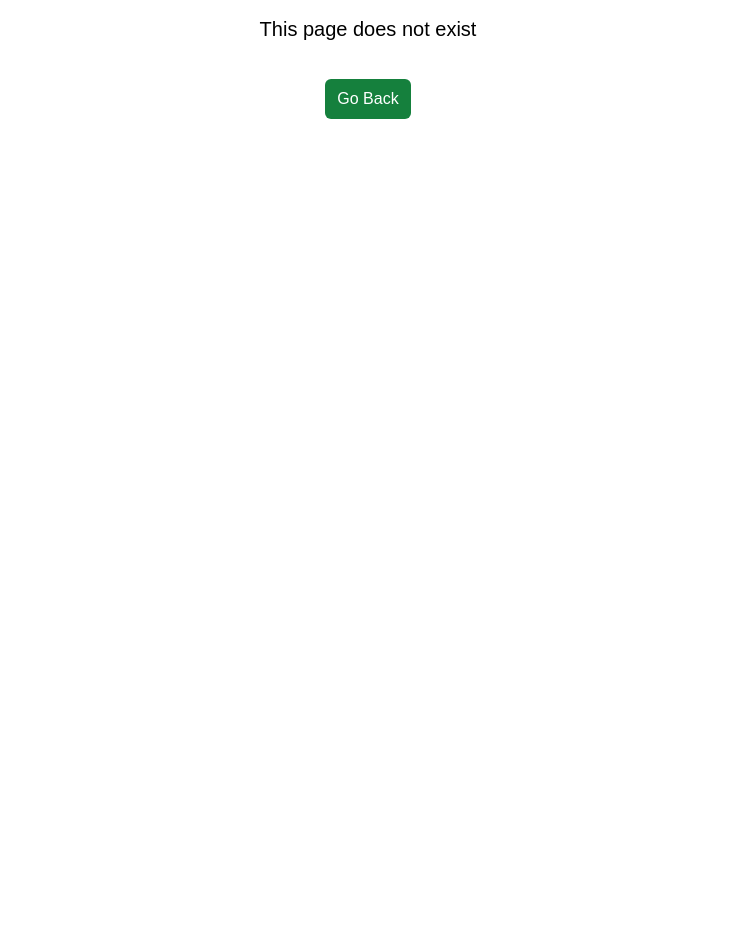
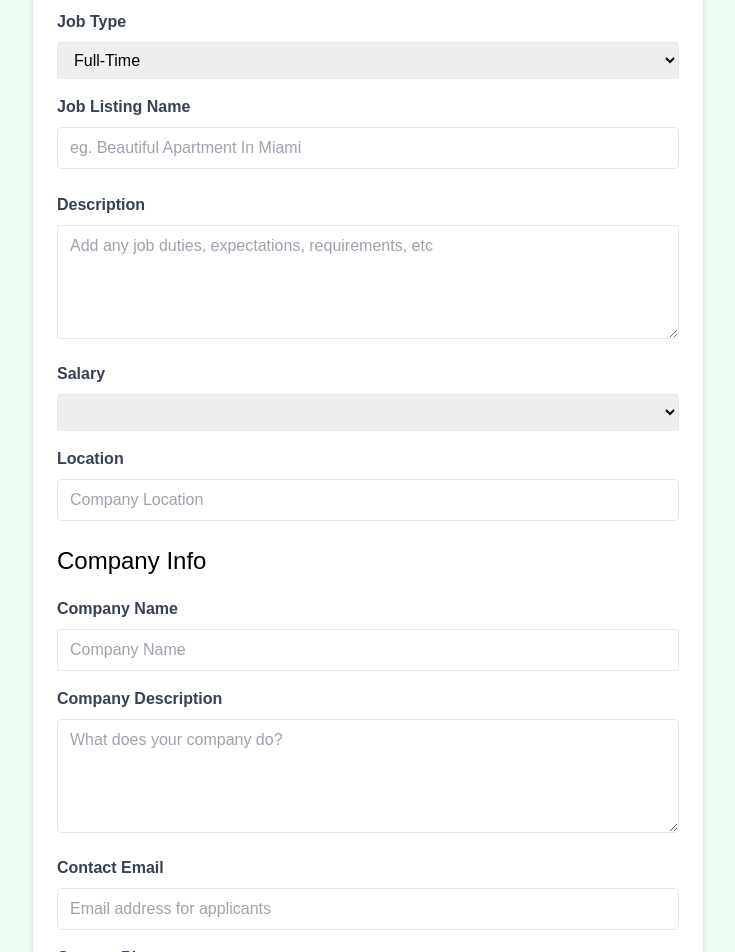
Before and after one commit to bizhan01/vue-jobs-app, a Vue app: page /jobs/edit/1 in a window 1280 px wide. Before the commit this address had no page. Shown: the part 260-1212 px from the top of the page, without its empty margins (272-1007 px from the left). Before the commit the page ends 800 px from the top, so only its background shows below. Built offline with nearby package versions, Linux system fonts and the light colour scheme; no server answers.

Commit message:
Job Edit Functionality

```diff
--- a/src/jobs.json
+++ b/src/jobs.json
@@ -15,32 +15,18 @@
       }
     },
     {
-      "id": "2",
-      "title": "Front-End Engineer (Vue)",
+      "title": "Vue.js Developer dddddddddddddd",
       "type": "Full-Time",
-      "description": "Join our team as a Front-End Developer in sunny Miami, FL. We are looking for a motivated individual with a passion for crafting beautiful and responsive web applications. Experience with UI/UX design principles and a strong attention to detail are highly desirable.",
-      "location": "Miami, FL",
-      "salary": "$70K - $80K",
-      "company": {
-        "name": "Veneer Solutions",
-        "description": "Veneer Solutions is a creative agency specializing in digital design and development. Our team is dedicated to pushing the boundaries of creativity and innovation to deliver exceptional results for our clients.",
-        "contactEmail": "contact@loremipsum.com",
-        "contactPhone": "555-555-5555"
-      }
-    },
-    {
-      "id": "3",
-      "title": "Vue.js Developer",
-      "type": "Full-Time",
+      "location": "Brooklyn, NY",
       "description": "Are you passionate about front-end development? Join our team in vibrant Brooklyn, NY, and work on exciting projects that make a difference. We offer competitive compensation and a collaborative work environment where your ideas are valued.",
-      "location": "Brooklyn, NY",
       "salary": "$70K - $80K",
       "company": {
         "name": "Dolor Cloud",
         "description": "Dolor Cloud is a leading technology company specializing in digital solutions for businesses of all sizes. With a focus on innovation and customer satisfaction, we are committed to delivering cutting-edge products and services.",
         "contactEmail": "contact@dolorsitamet.com",
-        "contactPhone": "555-555-5555"
-      }
+        "contactPhone": "454548313161310"
+      },
+      "id": "3"
     },
     {
       "id": "4",
--- a/src/router/index.js
+++ b/src/router/index.js
@@ -4,6 +4,7 @@
 import NotFoundView from "@/views/NotFoundView.vue";
 import JobView from "@/views/JobView.vue";
 import AddJobView from "@/views/AddJobView.vue";
+import EditJobView from "@/views/EditJobView.vue";
 
 const router = createRouter({
   history: createWebHistory(import.meta.env.BASE_URL),
@@ -29,6 +30,11 @@
       component: JobView,
     },
     {
+      path: "/jobs/edit/:id",
+      name: "edit-job",
+      component: EditJobView,
+    },
+    {
       path: "/:catchAll(.*)",
       name: "not-found",
       component: NotFoundView,
--- a/src/views/EditJobView.vue
+++ b/src/views/EditJobView.vue
@@ -1,5 +1,249 @@
-<script></script>
+<script setup>
+import router from '@/router';
+import { reactive, onMounted } from 'vue';
+import { useRoute } from 'vue-router';
+import { useToast } from 'vue-toastification';
+import axios from 'axios';
+
+const route = useRoute();
+
+const jobId = route.params.id;
+
+const form = reactive({
+  type: 'Full-Time',
+  title: '',
+  description: '',
+  salary: '',
+  location: '',
+  company: {
+    name: '',
+    description: '',
+    contactEmail: '',
+    contactPhone: '',
+  },
+});
+
+const state = reactive({
+  job: {},
+  isLoading: true,
+});
+
+const toast = useToast();
+
+const handleSubmit = async () => {
+  const updatedJob = {
+    title: form.title,
+    type: form.type,
+    location: form.location,
+    description: form.description,
+    salary: form.salary,
+    company: {
+      name: form.company.name,
+      description: form.company.description,
+      contactEmail: form.company.contactEmail,
+      contactPhone: form.company.contactPhone,
+    },
+  };
+
+  try {
+    const response = await axios.put(`/api/jobs/${jobId}`, updatedJob);
+    toast.success('Job Updated Successfully');
+    router.push(`/jobs/${response.data.id}`);
+  } catch (error) {
+    console.error('Error fetching job', error);
+    toast.error('Job Was Not Added');
+  }
+};
+
+onMounted(async () => {
+  try {
+    const response = await axios.get(`/api/jobs/${jobId}`);
+    state.job = response.data;
+    // Populate inputs
+    form.type = state.job.type;
+    form.title = state.job.title;
+    form.description = state.job.description;
+    form.salary = state.job.salary;
+    form.location = state.job.location;
+    form.company.name = state.job.company.name;
+    form.company.description = state.job.company.description;
+    form.company.contactEmail = state.job.company.contactEmail;
+    form.company.contactPhone = state.job.company.contactPhone;
+  } catch (error) {
+    console.error('Error fetching job', error);
+  } finally {
+    state.isLoading = false;
+  }
+});
+</script>
 
 <template>
-    Hi
+  <section class="bg-green-50">
+    <div class="container m-auto max-w-2xl py-24">
+      <div
+        class="bg-white px-6 py-8 mb-4 shadow-md rounded-md border m-4 md:m-0"
+      >
+        <form @submit.prevent="handleSubmit">
+          <h2 class="text-3xl text-center font-semibold mb-6">Edit Job</h2>
+
+          <div class="mb-4">
+            <label for="type" class="block text-gray-700 font-bold mb-2"
+              >Job Type</label
+            >
+            <select
+              v-model="form.type"
+              id="type"
+              name="type"
+              class="border rounded w-full py-2 px-3"
+              required
+            >
+              <option value="Full-Time">Full-Time</option>
+              <option value="Part-Time">Part-Time</option>
+              <option value="Remote">Remote</option>
+              <option value="Internship">Internship</option>
+            </select>
+          </div>
+
+          <div class="mb-4">
+            <label class="block text-gray-700 font-bold mb-2"
+              >Job Listing Name</label
+            >
+            <input
+              type="text"
+              v-model="form.title"
+              id="name"
+              name="name"
+              class="border rounded w-full py-2 px-3 mb-2"
+              placeholder="eg. Beautiful Apartment In Miami"
+              required
+            />
+          </div>
+          <div class="mb-4">
+            <label for="description" class="block text-gray-700 font-bold mb-2"
+              >Description</label
+            >
+            <textarea
+              id="description"
+              v-model="form.description"
+              name="description"
+              class="border rounded w-full py-2 px-3"
+              rows="4"
+              placeholder="Add any job duties, expectations, requirements, etc"
+            ></textarea>
+          </div>
+
+          <div class="mb-4">
+            <label for="type" class="block text-gray-700 font-bold mb-2"
+              >Salary</label
+            >
+            <select
+              id="salary"
+              v-model="form.salary"
+              name="salary"
+              class="border rounded w-full py-2 px-3"
+              required
+            >
+              <option value="Under $50K">under $50K</option>
+              <option value="$50K - $60K">$50 - $60K</option>
+              <option value="$60K - $70K">$60 - $70K</option>
+              <option value="$70K - $80K">$70 - $80K</option>
+              <option value="$80K - $90K">$80 - $90K</option>
+              <option value="$90K - $100K">$90 - $100K</option>
+              <option value="$100K - $125K">$100 - $125K</option>
+              <option value="$125K - $150K">$125 - $150K</option>
+              <option value="$150K - $175K">$150 - $175K</option>
+              <option value="$175K - $200K">$175 - $200K</option>
+              <option value="Over $200K">Over $200K</option>
+            </select>
+          </div>
+
+          <div class="mb-4">
+            <label class="block text-gray-700 font-bold mb-2"> Location </label>
+            <input
+              type="text"
+              v-model="form.location"
+              id="location"
+              name="location"
+              class="border rounded w-full py-2 px-3 mb-2"
+              placeholder="Company Location"
+              required
+            />
+          </div>
+
+          <h3 class="text-2xl mb-5">Company Info</h3>
+
+          <div class="mb-4">
+            <label for="company" class="block text-gray-700 font-bold mb-2"
+              >Company Name</label
+            >
+            <input
+              type="text"
+              v-model="form.company.name"
+              id="company"
+              name="company"
+              class="border rounded w-full py-2 px-3"
+              placeholder="Company Name"
+            />
+          </div>
+
+          <div class="mb-4">
+            <label
+              for="company_description"
+              class="block text-gray-700 font-bold mb-2"
+              >Company Description</label
+            >
+            <textarea
+              id="company_description"
+              v-model="form.company.description"
+              name="company_description"
+              class="border rounded w-full py-2 px-3"
+              rows="4"
+              placeholder="What does your company do?"
+            ></textarea>
+          </div>
+
+          <div class="mb-4">
+            <label
+              for="contact_email"
+              class="block text-gray-700 font-bold mb-2"
+              >Contact Email</label
+            >
+            <input
+              type="email"
+              v-model="form.company.contactEmail"
+              id="contact_email"
+              name="contact_email"
+              class="border rounded w-full py-2 px-3"
+              placeholder="Email address for applicants"
+              required
+            />
+          </div>
+          <div class="mb-4">
+            <label
+              for="contact_phone"
+              class="block text-gray-700 font-bold mb-2"
+              >Contact Phone</label
+            >
+            <input
+              type="tel"
+              v-model="form.company.contactPhone"
+              id="contact_phone"
+              name="contact_phone"
+              class="border rounded w-full py-2 px-3"
+              placeholder="Optional phone for applicants"
+            />
+          </div>
+
+          <div>
+            <button
+              class="bg-green-500 hover:bg-green-600 text-white font-bold py-2 px-4 rounded-full w-full focus:outline-none focus:shadow-outline"
+              type="submit"
+            >
+              Update Job
+            </button>
+          </div>
+        </form>
+      </div>
+    </div>
+  </section>
 </template>
```
